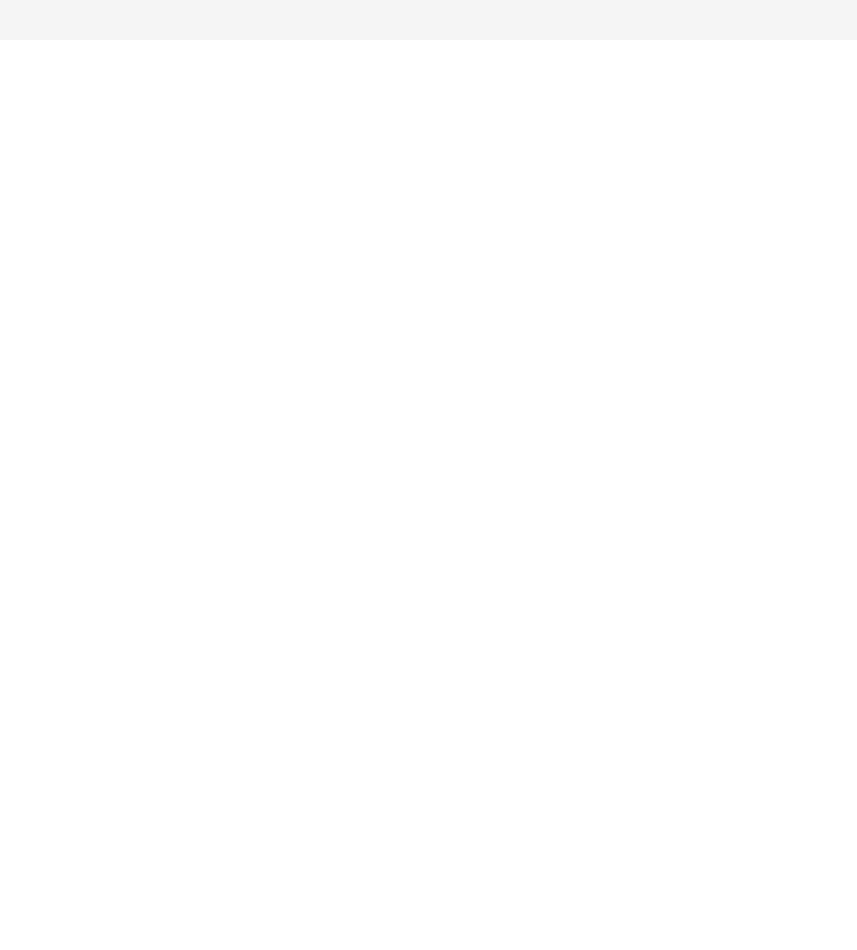
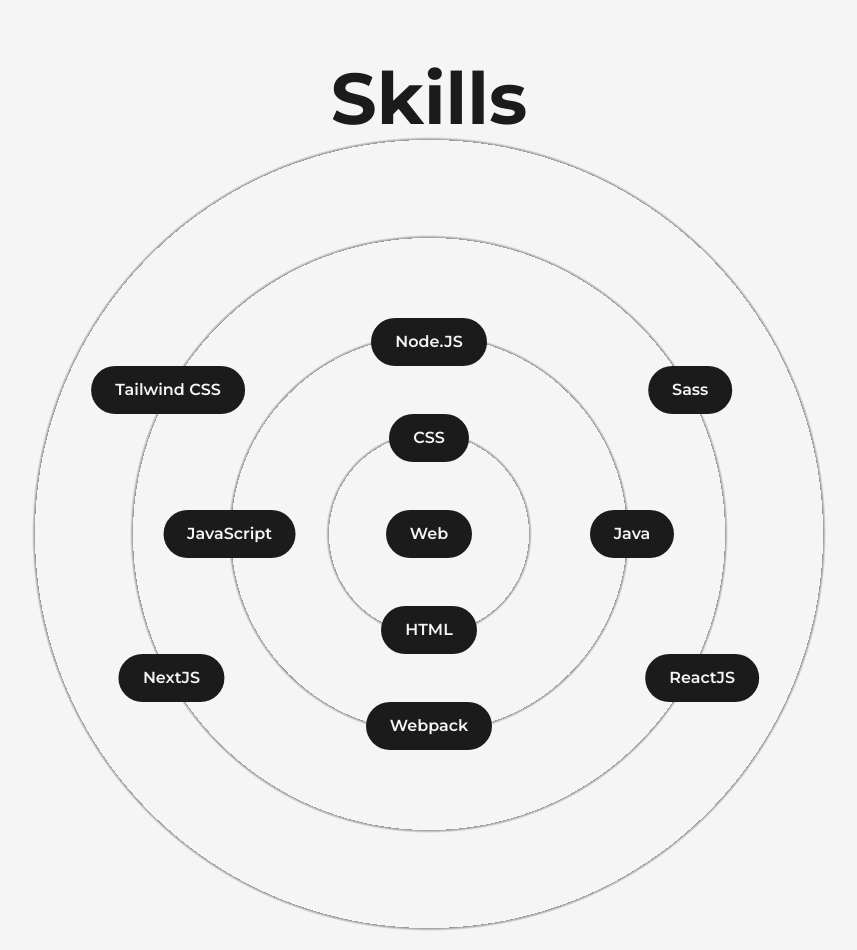
Before and after one commit to sridhram/portfolio-website, a Next.js app: page /about in a window 1280 px wide. Shown: the part 760-1710 px from the top of the page, without its empty margins (211-1068 px from the left). Before the commit the page ends 800 px from the top, so only its background shows below. Built offline with nearby package versions, Linux system fonts and the light colour scheme.

Commit message:
skill section added

```diff
--- /dev/null
+++ b/src/components/Skills.js
@@ -0,0 +1,40 @@
+import { motion } from 'framer-motion';
+import React from 'react';
+
+const IndividualSkill = ({ name, x, y }) => {
+  return (
+    <motion.div
+      className="absolute bg-dark text-light shadow-dark cursor-pointer rounded-full font-semibold py-3 px-6"
+      whileHover={{ scale: 1.05 }}
+      initial={{ x: 0, x: 0 }}
+      whileInView={{ x: x, y: y }}
+      transition={{ duration: 1 }}
+      viewport={{ once: true }}
+    >
+      {name}
+    </motion.div>
+  );
+};
+
+const Skills = () => {
+  return (
+    <section className="w-full">
+      <h2 className="font-bold text-7xl text-dark text-center">Skills</h2>
+      <div className="relative aspect-square mx-auto h-screen rounded-full bg-circularLight flex items-center justify-center">
+        <IndividualSkill name="Web" x="0" y="0" />
+        <IndividualSkill name="HTML" x="0" y="200%" />
+        <IndividualSkill name="CSS" x="0" y="-200%" />
+        <IndividualSkill name="ReactJS" x="240%" y="300%" />
+        <IndividualSkill name="Webpack" x="0" y="400%" />
+        <IndividualSkill name="JavaScript" x="-150%" y="0" />
+        <IndividualSkill name="Java" x="240%" y="0" />
+        <IndividualSkill name="NextJS" x="-245%" y="300%" />
+        <IndividualSkill name="Node.JS" x="0" y="-400%" />
+        <IndividualSkill name="Tailwind CSS" x="-170%" y="-300%" />
+        <IndividualSkill name="Sass" x="310%" y="-300%" />
+      </div>
+    </section>
+  );
+};
+
+export default Skills;
--- a/src/pages/about.js
+++ b/src/pages/about.js
@@ -5,6 +5,7 @@
 import Layout from './Layout';
 import profilePic from '../../public/images/profile/developer-pic-2.jpg';
 import { useInView, useMotionValue, useSpring } from 'framer-motion';
+import Skills from '@/components/Skills';
 
 const AnimatedNumbers = ({ text, className }) => {
   const spanRef = useRef(null);
@@ -40,7 +41,7 @@
         <title>About RK</title>
         <meta name="description" content="about page of RK portfolio" />
       </Head>
-      <article className="flex items-center text-dark w-full grow mt-12 flex-col">
+      <article className="flex items-center text-dark w-full grow mt-12 flex-col gap-24">
         <Layout className="flex flex-col items-center justify-between w-full h-full inline-block z-0 bg-light gap-16">
           <AnimatedText text="passion fuels purpose" className="text-6xl" />
           <div className="grid w-full grid-cols-8 gap-16">
@@ -102,6 +103,7 @@
             </div>
           </div>
         </Layout>
+        <Skills />
       </article>
     </>
   );
--- a/tailwind.config.js
+++ b/tailwind.config.js
@@ -18,6 +18,10 @@
       animation: {
         'spin-slow': 'spin 10s linear infinite',
       },
+      backgroundImage: {
+        circularLight:
+          'repeating-radial-gradient(rgba(0,0,0,0.4) 2px,#f5f5f5 5px,#f5f5f5 100px)',
+      },
     },
   },
   plugins: [],
```
